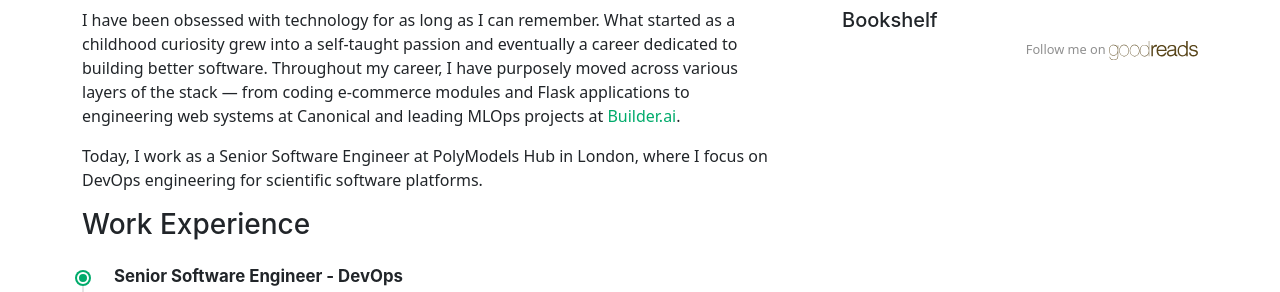
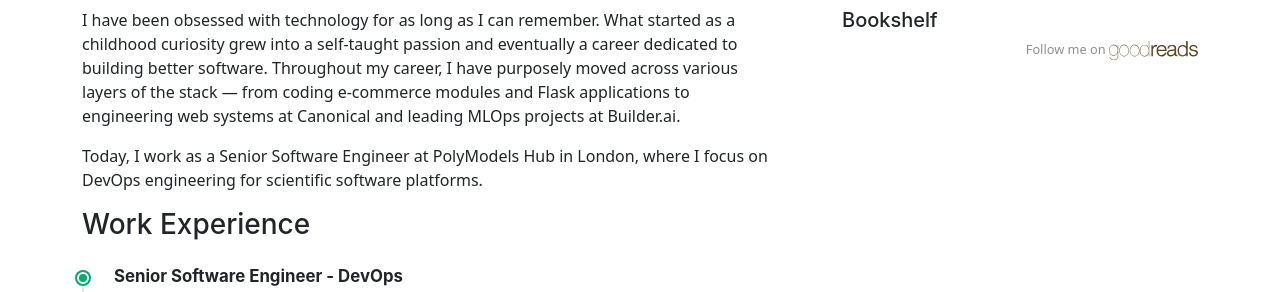
Before and after one commit to jkfran/jkfran.com, a Jekyll site: the page built from _pages/about.md, in a window 1280 px wide and 900 px high. Shown: the part 355-647 px from the top of the window. Built offline with Jekyll 4.4.1, drawn with Linux system fonts in a browser that asks for light colours.

Commit message:
Remove Builder.ai links from about page

```diff
--- a/_pages/about.md
+++ b/_pages/about.md
@@ -18,7 +18,7 @@ permalink: /about
 <div class="row">
   <div class="col-lg-8 pe-lg-5">
 
-<p>I have been obsessed with technology for as long as I can remember. What started as a childhood curiosity grew into a self-taught passion and eventually a career dedicated to building better software. Throughout my career, I have purposely moved across various layers of the stack — from coding e-commerce modules and Flask applications to engineering web systems at Canonical and leading MLOps projects at <a href="https://www.builder.ai/">Builder.ai</a>.</p>
+<p>I have been obsessed with technology for as long as I can remember. What started as a childhood curiosity grew into a self-taught passion and eventually a career dedicated to building better software. Throughout my career, I have purposely moved across various layers of the stack — from coding e-commerce modules and Flask applications to engineering web systems at Canonical and leading MLOps projects at Builder.ai.</p>
 
 <p>Today, I work as a Senior Software Engineer at PolyModels Hub in London, where I focus on DevOps engineering for scientific software platforms.</p>
 
@@ -40,7 +40,7 @@ permalink: /about
   <div class="timeline-marker"></div>
   <div class="timeline-content">
     <h4>Associate Tech Lead / Senior MLOps Engineer</h4>
-    <p class="timeline-company"><a href="https://www.builder.ai/">Builder.ai</a></p>
+    <p class="timeline-company">Builder.ai</p>
     <p class="timeline-date">February 2023 - May 2025</p>
     <p>Progressed from Senior Software Engineer to Associate Tech Lead within the MLOps team. Spearheaded the integration of advanced AI solutions and ML lifecycle management, growing the team from two to five members. Built FastAPI services, optimised ML pipelines, directed Kubernetes orchestration, and integrated vector databases and monitoring systems.</p>
   </div>
```
